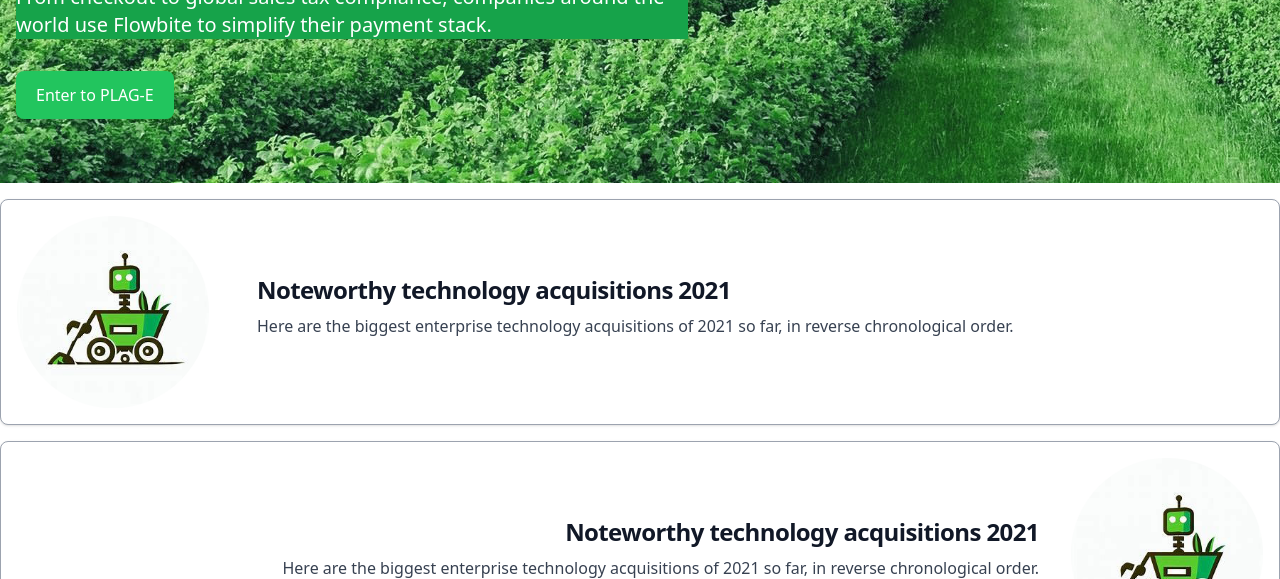
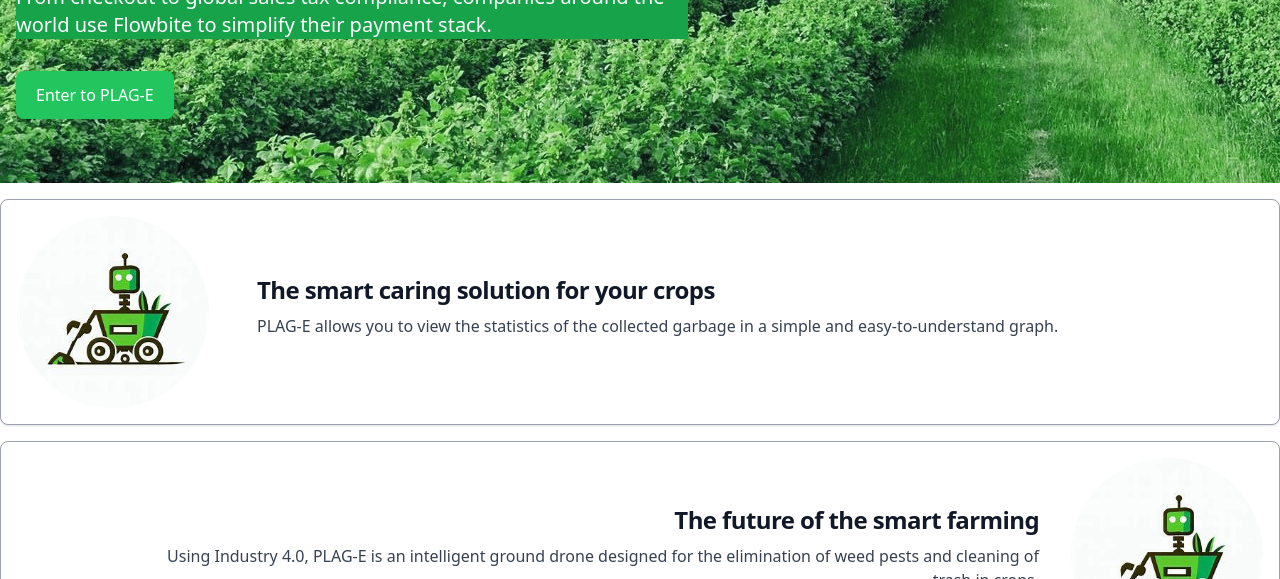
Before and after one commit to 0marContreras/plag-e-web, a website: page public/index.html in a window 1280 px wide. Shown: the part 221-800 px from the top of the page. Drawn offline with Linux system fonts and the light colour scheme.

Commit message:
no lorem

```diff
--- a/public/index.html
+++ b/public/index.html
@@ -76,11 +76,10 @@
       />
       <div class="flex flex-col justify-between p-4 leading-normal">
         <h5 class="ml-8 mb-2 text-2xl font-bold tracking-tight text-gray-900">
-          Noteworthy technology acquisitions 2021
+          The smart caring solution for your crops
         </h5>
         <p class="ml-8 mb-3 font-normal text-gray-700">
-          Here are the biggest enterprise technology acquisitions of 2021 so
-          far, in reverse chronological order.
+          PLAG-E allows you to view the statistics of the collected garbage in a simple and easy-to-understand graph.
         </p>
       </div>
     </article>
@@ -91,11 +90,10 @@
         <h5
           class="ml-28 mr-4 mb-2 text-2xl font-bold text-right tracking-tight text-gray-900"
         >
-          Noteworthy technology acquisitions 2021
+          The future of the smart farming
         </h5>
         <p class="ml-28 mr-4 mb-3 font-normal text-gray-700 text-right">
-          Here are the biggest enterprise technology acquisitions of 2021 so
-          far, in reverse chronological order.
+          Using Industry 4.0, PLAG-E is an intelligent ground drone designed for the elimination of weed pests and cleaning of trash in crops.
         </p>
       </div>
       <img
```
